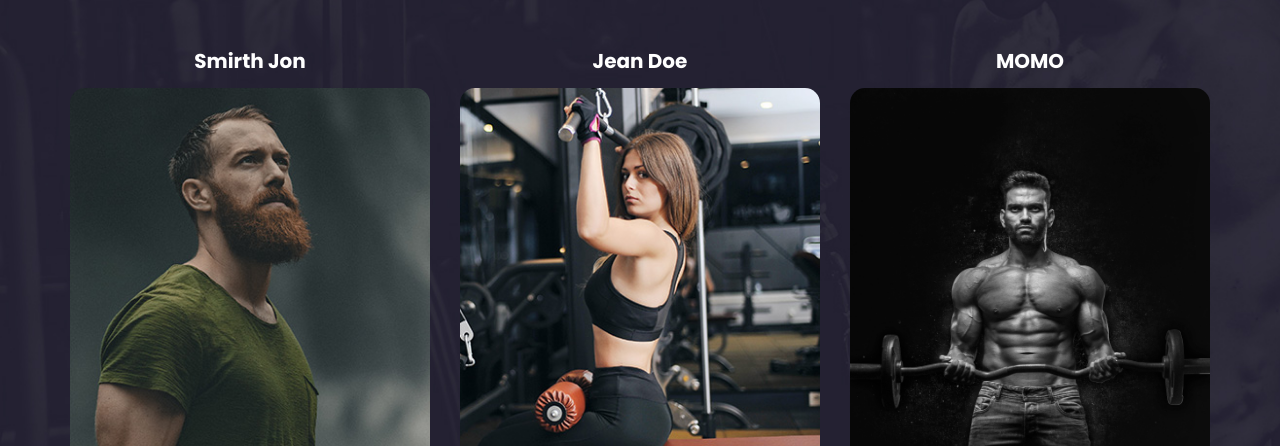
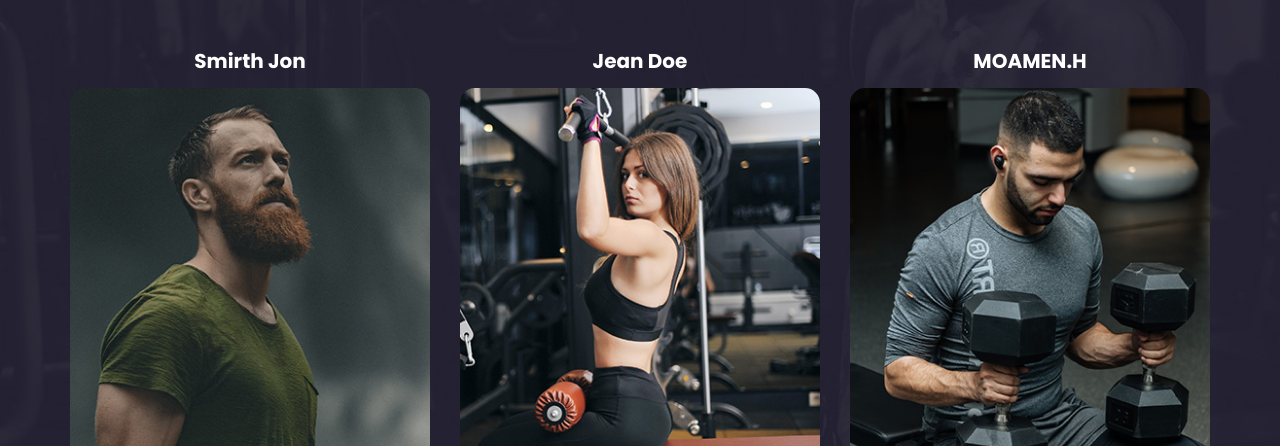
Before and after one commit to moamen679/neogym, a plain HTML site: page trainer.html in a window 1280 px wide. Shown: the part 253-699 px from the top of the page. Drawn offline with nearby package versions, Linux system fonts and the light colour scheme.

Commit message:
add any DEFULT

```diff
--- a/trainer.html
+++ b/trainer.html
@@ -134,11 +134,11 @@
           <div class="box">
             <div class="name">
               <h5>
-                MOMO
+                MOAMEN.H
               </h5>
             </div>
             <div class="img-box">
-              <img src="images/t10.jpg" alt="">
+              <img src="images/t3.jpg" alt="">
             </div>
             <div class="social_box">
               <a href="">
```
Also changed, not shown: index.html (+1 -1 lines).
